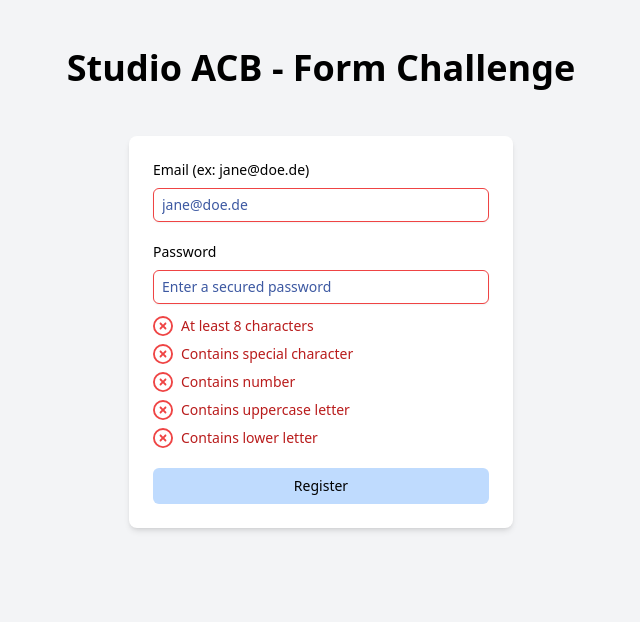
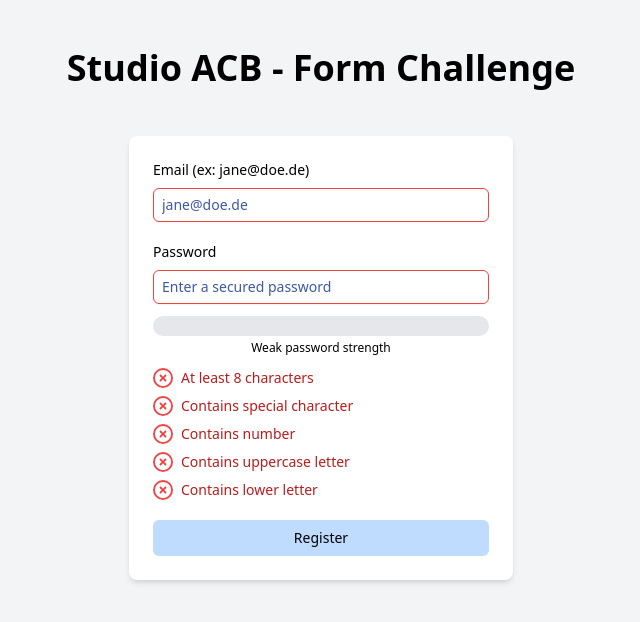
Before and after one commit to manonlespes/form-challenge, a React (Vite) app: page / in a window 1280 px wide. Shown: the top 622 px of the page, without its empty margins (319-959 px from the left). Built offline with nearby package versions, Linux system fonts and the light colour scheme.

Commit message:
feat(app & password-strength-progress): creat strength progress component + check progress score

```diff
--- a/src/App.tsx
+++ b/src/App.tsx
@@ -4,6 +4,7 @@ import { Label } from './components/Label';
 import { PasswordMessage } from './components/PasswordMessage';
 import { SimpleInput } from './components/SimpleInput';
 import { PasswordValidationType } from './types/form';
+import { PasswordStrength } from './components/PasswordStrengthProgress';
 
 export const defaultPasswordValidation: PasswordValidationType = {
   isCharLength: false,
@@ -81,6 +82,8 @@ export const App: React.FC = () => {
                 />
               </Label>
 
+              <PasswordStrength password={passwordStrength} />
+
               <PasswordMessage
                 errorName="passwordError"
                 password={passwordStrength}
--- /dev/null
+++ b/src/components/PasswordStrengthProgress.tsx
@@ -0,0 +1,40 @@
+import { Progress } from 'radix-ui';
+import { PasswordValidationType } from '../types/form';
+
+export const PasswordStrength = ({
+  password,
+}: {
+  password: PasswordValidationType;
+}) => {
+  // get number of valid (true) element
+  const progressValueScore = Object.values(password).filter(Boolean).length;
+
+  const progressValue = (progressValueScore / 5) * 100;
+  const getColorProgress = (value: number) => {
+    if (value <= 2) return 'bg-red-500'; // Weak
+    if (value === 3) return 'bg-yellow-500'; // Medium
+    if (value >= 4) return 'bg-green-500'; // Strong
+  };
+
+  const getMessageProgress = (value: number) => {
+    if (value <= 2) return 'Weak password strength';
+    if (value === 3) return 'Medium password strength';
+    if (value >= 4) return 'Strong password strength';
+  };
+
+  return (
+    <div>
+      <div className="relative h-5 w-full overflow-hidden rounded-xl bg-gray-200">
+        <Progress.Root className="relative h-full w-full" value={progressValue}>
+          <Progress.Indicator
+            className={`h-full transition-all duration-300 ${getColorProgress(progressValueScore)}`}
+            style={{ width: `${progressValue}%` }}
+          />
+        </Progress.Root>
+      </div>
+      <p className="mt-1 text-center text-xs text-black">
+        {getMessageProgress(progressValueScore)}
+      </p>
+    </div>
+  );
+};
```
